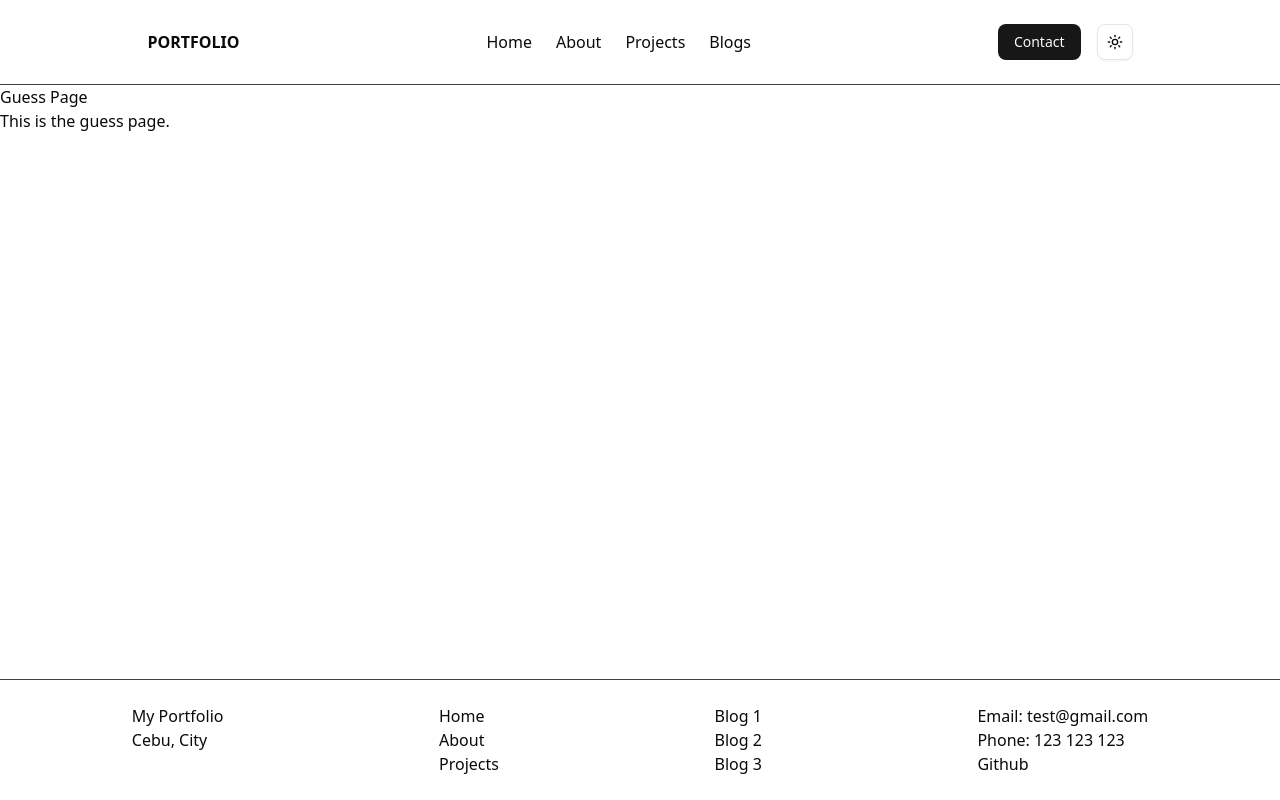
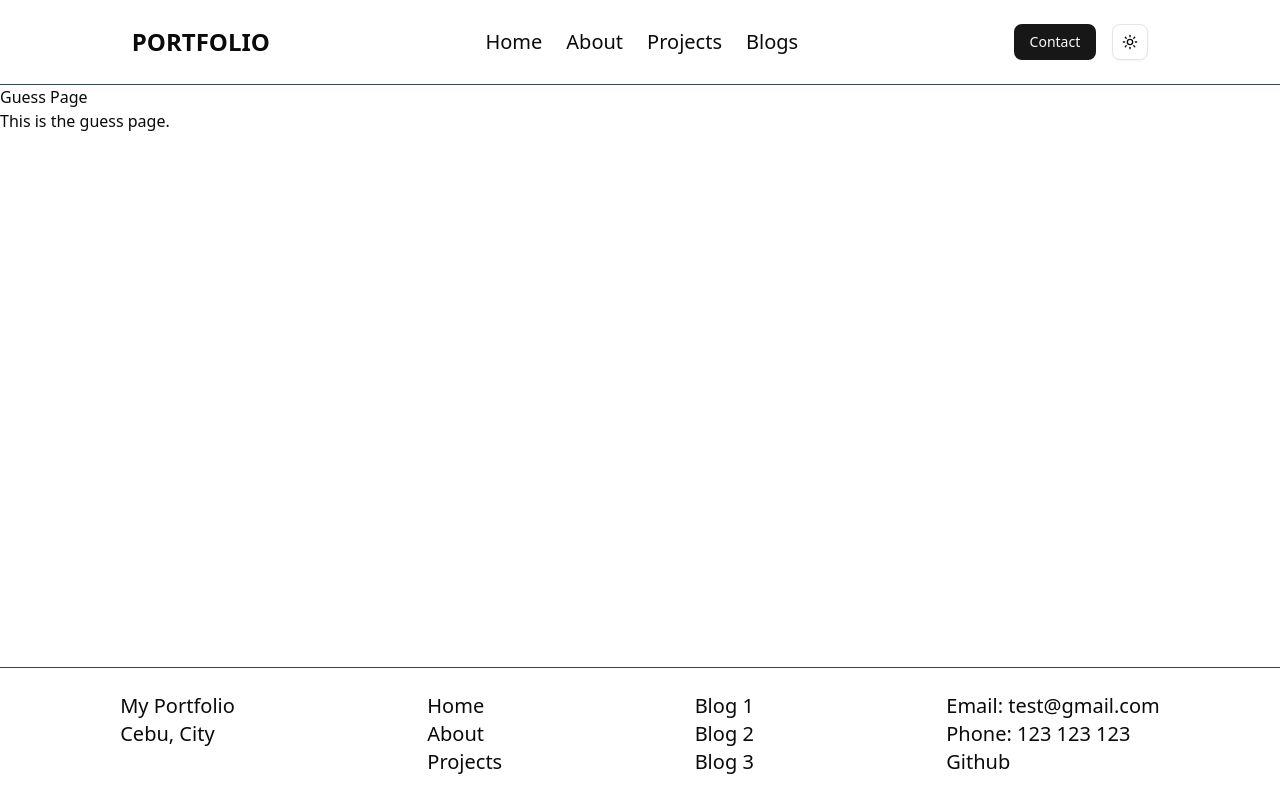
Before and after one commit to Unpayedme/portfolio-iitract2, a Next.js app: page / in a window 1280 px wide. Built offline with nearby package versions, Linux system fonts and the light colour scheme.

Commit message:
feat: enhance blog layout and navigation with improved styling and dropdown menu

```diff
--- a/app/(guess)/blog/[...slug]/page.tsx
+++ b/app/(guess)/blog/[...slug]/page.tsx
@@ -18,16 +18,16 @@ export default async function BlogPost({ params }: { params: Promise<{ slug: str
   }
 
   return (
-    <div className="container m-auto my-10">
-      <div className="text-muted-foreground mb-2">
-        <Link href="/blog" className="inline-flex hover:underline">
-          <ArrowLeft className="w-5" /> Back to Blog
+    <div className="container m-auto my-10 p-4">
+      <div className="text-muted-foreground mb-2 text-sm md:text-lg">
+        <Link href="/blog" className="inline-flex hover:underline justify-center items-center">
+          <ArrowLeft className="w-5 justify-center items-center" />Back to Blog
         </Link>
       </div>
       <div>
         <h1 className="text-4xl font-bold">{currentSlug.title}</h1>
       </div>
-      <div className="text-muted-foreground mb-4 mt-2" >
+      <div className="text-muted-foreground mb-4 mt-2 text-xs md:text-lg" >
         {currentSlug.date} • {currentSlug.author} • {currentSlug.category.join(" - ")}
       </div>
       <div>
--- a/app/(guess)/blog/category/[[...category]]/page.tsx
+++ b/app/(guess)/blog/category/[[...category]]/page.tsx
@@ -25,22 +25,22 @@ export default async function Category({ params }: { params: Promise<{ category:
     console.log(filtedCategory);
 
     return (
-        <div className="container m-auto mt-4">
+        <div className="container m-auto mt-4 p-4">
             <div className="text-muted-foreground mb-2">
                 <Link href="/blog" className="inline-flex hover:underline">
                     <ArrowLeft className="w-5" /> Back to Blog
                 </Link>
             </div>
-            <h1 className="font-bold text-4xl">Category: {filtedCategory ? filtedCategory.name : ""}</h1>
-            <p className="text-muted-foreground">{filtedPost.length !== 0 ? filtedPost.length : ""}  post in this category</p>
-            <div className="my-6 flex gap-2">
+            <h1 className="font-bold text-xl md:text-4xl">Category: {filtedCategory ? filtedCategory.name : ""}</h1>
+            <p className="text-muted-foreground text-sm md:text-md">{filtedPost.length !== 0 ? filtedPost.length : ""}  post in this category</p>
+            <div className="my-6 inline-block md:flex md:gap-2">
                 <Link href="/blog">
-                    <Button variant="outline">All Posts</Button>
+                    <Button variant="outline" className="inline-block mt-1 mr-1">All Posts</Button>
                 </Link>
 
                 {
                     BLOG_CATEGORIES.map((category,index) => (
-                        <Link key={index} href={`/blog/category/${category.slug}`}>
+                        <Link key={index} href={`/blog/category/${category.slug}`} className="inline-block mt-1 mr-1">
                             <Button variant="outline">{category.name}</Button>
                         </Link>
                     ))
--- a/app/(guess)/blog/page.tsx
+++ b/app/(guess)/blog/page.tsx
@@ -4,25 +4,25 @@ import { BLOG_CATEGORIES, BLOG_POSTS } from "@/constants/blob";
 
 export default function Blog() {
   return (
-    <div className="container m-auto py-6">
+    <div className="container m-auto py-6 px-6">
       <h1 className="text-3xl font-bold">Blog</h1>
 
-      <div className="my-6 flex gap-2">
+      <div className="my-6 inline-block items-center md:flex md:gap-2">
         <Link href="/blog">
-          <Button variant="outline">All Posts</Button>
+          <Button variant="outline" className="inline-block mt-1 mr-1">All Posts</Button>
         </Link>
 
 
         {
           BLOG_CATEGORIES.map((category,index) => (
-            <Link key={index} href={`blog/category/${category.slug}`}>
+            <Link key={index} href={`blog/category/${category.slug}`} className="inline-block mt-1 mr-1">
                 <Button variant="outline">{category.name}</Button>
             </Link>
           ))
         }
       </div>
 
-      <div className="flex flex-col gap-4">
+      <div className="flex flex-col gap-4 ">
         {BLOG_POSTS.map(category => (
           <Link key={category.id} href={`blog/${category.slug}`}>
             <div className="border rounded-lg hover:bg-muted/50 p-4 gap-4">
--- a/app/(guess)/layout.tsx
+++ b/app/(guess)/layout.tsx
@@ -7,7 +7,7 @@ export default function RootLayout({
   children: React.ReactNode;
 }>) {
   return (
-    <div className="flex h-screen flex-col">
+    <div className="flex h-screen flex-col ">
         <Header />
         <main className="flex-1">
           {children}
--- a/components/common/Footer.tsx
+++ b/components/common/Footer.tsx
@@ -1,8 +1,9 @@
+"use client"
 import Link from "next/link";
 
 export function Footer(){
     return (
-        <div className="border-t border-gray-700 p-6">
+        <div className="border-t border-gray-700 p-6 text-xs sm:text-md md:text-lg lg:text-xl sticky bottom-0 bg-white z-50">
             <div className="container m-auto flex justify-around">
                 <div>
                     <ul>
--- a/components/common/Header.tsx
+++ b/components/common/Header.tsx
@@ -1,29 +1,55 @@
-import { Button } from "@/components/ui/button";
 import Link from "next/link";
 import { ModeToggle } from "@/components/common/themetoggle";
+import { Button } from "@/components/ui/button"
+import {
+    DropdownMenu,
+    DropdownMenuContent,
+    DropdownMenuGroup,
+    DropdownMenuItem,
+    DropdownMenuLabel,
+    DropdownMenuSeparator,
+    DropdownMenuTrigger,
+} from "@/components/ui/dropdown-menu";
+import { ChevronDown } from 'lucide-react';
+
 export function Header() {
     return (
-        <div className="border-b border-gray-700 p-6">
-            <div className="container m-auto" >
+        <div className="border-b border-gray-700 p-6 text-xs sm:text-md md:text-lg lg:text-xl sticky top-0 bg-white z-50">
+            <div className="container m-auto">
                 <div className="flex justify-around items-center">
-                    <h1 className="font-bold">PORTFOLIO</h1>
-                    <ul className="flex gap-6">
+                    <h1 className="font-bold text-xl md:text-2xl"><Link href="/" className="hover:underline">PORTFOLIO</Link></h1>
+                    <ul className="hidden md:flex gap-6">
                         <li>
-                            <Link href="/">Home</Link>
+                            <Link href="/" className="hover:underline">Home</Link>
                         </li>
                         <li>
-                            <Link href="/about">About</Link>
+                            <Link href="/about" className="hover:underline">About</Link>
                         </li>
                         <li>
-                            <Link href="/projects">Projects</Link>
+                            <Link href="/projects" className="hover:underline">Projects</Link>
                         </li>
                         <li>
-                            <Link href="/blog">Blogs</Link>
+                            <Link href="/blog" className="hover:underline">Blogs</Link>
                         </li>
                     </ul>
-                    <div className="flex gap-4">
+                    <div className="flex gap-1 md:gap-4">
                         <Button>Contact</Button>
                         <ModeToggle />
+                    </div>
+                    <div className="md:hidden">
+                        <DropdownMenu>
+                            <DropdownMenuTrigger asChild>
+                                <ChevronDown className=""/>
+                            </DropdownMenuTrigger>
+                            <DropdownMenuContent>
+                                <DropdownMenuGroup>
+                                    <DropdownMenuLabel><Link href="/" className="hover:underline">Home</Link></DropdownMenuLabel>
+                                    <DropdownMenuItem><Link href="/about" className="hover:underline">About</Link></DropdownMenuItem>
+                                    <DropdownMenuItem><Link href="/projects" className="hover:underline">Projects</Link></DropdownMenuItem>
+                                    <DropdownMenuItem><Link href="/blog" className="hover:underline">Blogs</Link></DropdownMenuItem>
+                                </DropdownMenuGroup>
+                            </DropdownMenuContent>
+                        </DropdownMenu>
                     </div>
                 </div>
             </div>
```
